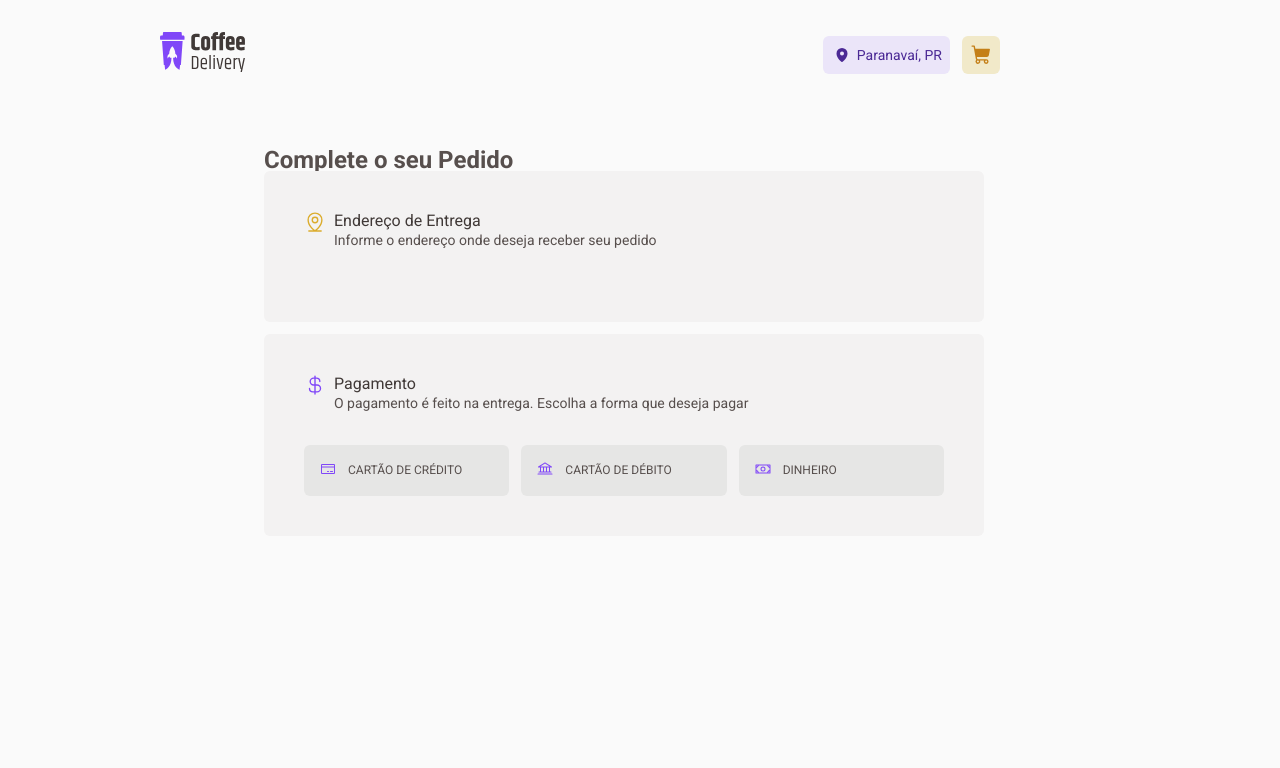
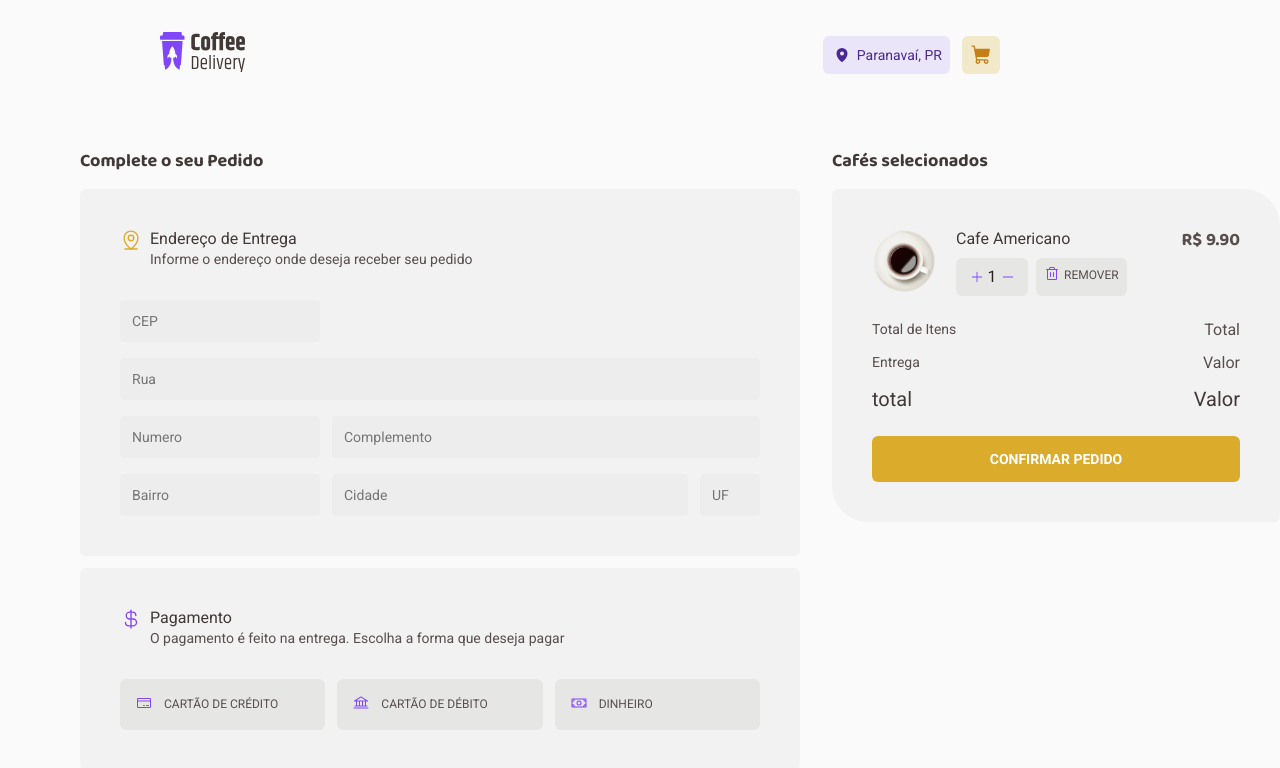
Before and after one commit to Glendson/coffee-delivery, a React (Vite) app: page /checkout in a window 1280 px wide. Shown: the top 768 px of the page. Built offline with nearby package versions, Linux system fonts and the light colour scheme.

Commit message:
feat: finished all styles on CheckOut page and make a new component

```diff
--- /dev/null
+++ b/src/pages/Checkout/CoffeeCardItem/Index.tsx
@@ -0,0 +1,51 @@
+import { QuantitySelector } from "../../../components/QuantitySelector";
+import { Coffee } from "../../Home/components/CoffeeCard";
+import {
+  CoffeeActions,
+  CoffeeContent,
+  CoffeeImage,
+  CoffeeInfo,
+  CoffeePrice,
+  CoffeeRemoveButton,
+  CoffeeTitle,
+  Container,
+} from "./styles";
+import { Trash } from "@phosphor-icons/react";
+
+interface CardProps {
+  coffee?: Coffee;
+}
+
+export function CoffeeCardItem({ coffee }: CardProps) {
+  const coffeeQuantity = 1;
+
+  function handleIncreaseQuantity() {}
+  function handleDecreaseQuantity() {}
+
+  return (
+    <Container>
+      <CoffeeInfo>
+        <CoffeeImage src="public/assets/coffees/americano.png" alt="" />
+
+        <CoffeeContent>
+          <CoffeeTitle>Cafe Americano</CoffeeTitle>
+
+          <CoffeeActions>
+            <QuantitySelector
+              quantity={coffeeQuantity}
+              declementQuantity={handleDecreaseQuantity}
+              inclementQuantity={handleIncreaseQuantity}
+            />
+
+            <CoffeeRemoveButton>
+              <Trash />
+              <span>Remover</span>
+            </CoffeeRemoveButton>
+          </CoffeeActions>
+        </CoffeeContent>
+      </CoffeeInfo>
+
+      <CoffeePrice>R$ 9.90</CoffeePrice>
+    </Container>
+  );
+}
--- /dev/null
+++ b/src/pages/Checkout/CoffeeCardItem/styles.ts
@@ -0,0 +1,65 @@
+import styled from "styled-components";
+
+export const Container = styled.div`
+  display: flex;
+  flex: 1;
+  justify-content: space-between;
+`;
+
+export const CoffeeActions = styled.div`
+  display: flex;
+  gap: 0.5rem;
+`;
+
+export const CoffeeImage = styled.img`
+  width: 4rem;
+  height: 4rem;
+`;
+
+export const CoffeeTitle = styled.span`
+  font: ${(props) => props.theme.fonts.textM};
+  color: ${(props) => props.theme.colors["base-subtitle"]};
+`;
+
+export const CoffeeInfo = styled.div`
+  display: flex;
+  gap: 1.25rem;
+`;
+
+export const CoffeeContent = styled.div`
+  display: flex;
+  flex-direction: column;
+  gap: 0.5rem;
+`;
+
+export const CoffeeRemoveButton = styled.button`
+  display: flex;
+  justify-content: center;
+  border: 0;
+  border-radius: 6px;
+  gap: 0.25rem;
+  padding: 0.5rem;
+
+  background: ${(props) => props.theme.colors["base-button"]};
+
+  > span {
+    text-transform: uppercase;
+    align-items: center;
+    font: ${(props) => props.theme.fonts.buttonM};
+    color: ${(props) => props.theme.colors["base-text"]};
+  }
+
+  > svg {
+    width: 1rem;
+    height: 1rem;
+    color: ${(props) => props.theme.colors.purple};
+  }
+`;
+
+export const CoffeePrice = styled.aside`
+  display: flex;
+  text-align:;
+
+  font: ${(props) => props.theme.fonts.titleXS};
+  color: ${(props) => props.theme.colors["base-text"]};
+`;
--- a/src/pages/Checkout/index.tsx
+++ b/src/pages/Checkout/index.tsx
@@ -11,12 +11,24 @@ import {
   AddressHeader,
   CheckoutContainer,
   OrderCompleteContainer,
-  OrderSelectContainer,
+  OrderCartContainer,
   PaymentContainer,
   PaymentMethods,
   PaymentButton,
   PaymentHeader,
+  AddressCepInput,
+  AddressInput,
+  AddressLineGroup,
+  AddressUFInput,
+  OrderItemContainer,
+  Divider,
+  CartTotalContainer,
+  TotalItens,
+  DeliveryPrice,
+  CartTotal,
+  CheckOutButton,
 } from "./styles";
+import { CoffeeCardItem } from "./CoffeeCardItem/Index";
 
 export function Checkout() {
   return (
@@ -34,11 +46,43 @@ export function Checkout() {
                 <p>Informe o endereço onde deseja receber seu pedido</p>
               </div>
             </AddressHeader>
-            <AddressFormContainer></AddressFormContainer>
+            <AddressFormContainer>
+              <AddressCepInput
+                id="cep"
+                type="number"
+                name="cep"
+                placeholder="CEP"
+              />
+
+              <AddressLineGroup>
+                <AddressInput id="rua" name="rua" placeholder="Rua" />
+              </AddressLineGroup>
+              <AddressLineGroup>
+                <AddressCepInput
+                  id="numero"
+                  type="number"
+                  name="numero"
+                  placeholder="Numero"
+                />
+                <AddressInput
+                  id="complemento"
+                  name="complemento"
+                  placeholder="Complemento"
+                />
+              </AddressLineGroup>
+              <AddressLineGroup>
+                <AddressCepInput
+                  id="bairro"
+                  name="bairro"
+                  placeholder="Bairro"
+                />
+                <AddressInput id="Cidade" name="cidade" placeholder="Cidade" />
+                <AddressUFInput id="UF" name="UF" maxLength={2} placeholder="UF" />
+              </AddressLineGroup>
+            </AddressFormContainer>
           </AddressContainer>
           <PaymentContainer>
             <PaymentHeader>
-
               <CurrencyDollar />
 
               <div>
@@ -68,7 +112,32 @@ export function Checkout() {
           </PaymentContainer>
         </form>
       </OrderCompleteContainer>
-      <OrderSelectContainer></OrderSelectContainer>
+
+      <OrderCartContainer>
+        <h2>Cafés selecionados</h2>
+
+        <OrderItemContainer>
+          <CoffeeCardItem />
+
+        <CartTotalContainer>
+          <TotalItens>
+            <span>Total de Itens</span>
+            <p>Total</p>
+          </TotalItens>
+          <DeliveryPrice>
+            <span>Entrega</span>
+            <p>Valor</p>
+          </DeliveryPrice>
+          <CartTotal>
+            <span>total</span>
+            <p>Valor</p>
+          </CartTotal>
+        </CartTotalContainer>
+        <CheckOutButton>
+          Confirmar Pedido
+        </CheckOutButton>
+        </OrderItemContainer>
+      </OrderCartContainer>
     </CheckoutContainer>
   );
 }
--- a/src/pages/Checkout/styles.ts
+++ b/src/pages/Checkout/styles.ts
@@ -6,6 +6,11 @@ export const CheckoutContainer = styled.div`
   padding: 40px 20px;
   margin: 0 auto;
   gap: 32px;
+
+  h2 {
+    font: ${(props) => props.theme.fonts.titleXS};
+    color: ${(props) => props.theme.colors["base-subtitle"]};
+  }
 `;
 
 const container = styled.div`
@@ -26,6 +31,10 @@ export const OrderCompleteContainer = styled.div`
   display: flex;
   flex-direction: column;
   gap: 1;
+
+  h2 {
+    margin-bottom: 1rem;
+  }
 `;
 
 export const AddressContainer = styled(container)``;
@@ -53,7 +62,12 @@ export const AddressHeader = styled(BaseHeader)`
   }
 `;
 
-export const AddressFormContainer = styled.div``;
+export const AddressFormContainer = styled.div`
+  display: flex;
+  flex-direction: column;
+
+  gap: 1rem;
+`;
 
 const BaseAddressInput = styled.input`
   height: 2.625rem;
@@ -63,10 +77,23 @@ const BaseAddressInput = styled.input`
   font: ${(props) => props.theme.fonts.textS};
   color: ${(props) => props.theme.colors["base-label"]};
   background: ${(props) => props.theme.colors["base-input"]};
+
+  &::-webkit-calendar-picker-indicator {
+    display: none;
+  }
+
+  &::-webkit-inner-spin-button {
+    display: none;
+  }
 `;
 
 export const AddressCepInput = styled(BaseAddressInput)`
   width: 12.5rem;
+`;
+
+export const AddressUFInput = styled(BaseAddressInput)`
+  width: 3.75rem;
+  text-transform: uppercase;
 `;
 
 export const AddressInput = styled(BaseAddressInput)`
@@ -125,4 +152,99 @@ export const PaymentButton = styled.button`
   }
 `;
 
-export const OrderSelectContainer = styled.div``;
+export const OrderCartContainer = styled.div`
+  display: flex;
+  flex-direction: column;
+  gap: 1rem;
+`;
+
+export const OrderItemContainer = styled.div`
+  display: flex;
+  flex-direction: column;
+  gap: 1.5rem;
+  width: 100%;
+  min-width: 448px;
+  padding: 2.5rem;
+  border-radius: 6px 36px;
+
+  background: ${(props) => props.theme.colors["base-card"]};
+`;
+
+export const Divider = styled.div`
+  display: block;
+
+  width: 100%;
+  height: 1px;
+  margin-top: 24px;
+
+  background: ${(props) => props.theme.colors["base-button"]};
+`;
+
+const TotalContainer = styled.div`
+  display: flex;
+  justify-content: space-between;
+`;
+
+export const CartTotalContainer = styled.div`
+  display: flex;
+  flex-direction: column;
+  justify-content: space-between;
+
+  gap: 0.75rem;
+`;
+
+export const TotalItens = styled(TotalContainer)`
+  > span {
+    font: ${(props) => props.theme.fonts.textS};
+    color: ${(props) => props.theme.colors["base-text"]};
+  }
+  > p {
+    font: ${(props) => props.theme.fonts.textM};
+    color: ${(props) => props.theme.colors["base-text"]};
+  }
+`;
+export const DeliveryPrice = styled(TotalContainer)`
+  > span {
+    font: ${(props) => props.theme.fonts.textS};
+    color: ${(props) => props.theme.colors["base-text"]};
+  }
+  > p {
+    font: ${(props) => props.theme.fonts.textM};
+    color: ${(props) => props.theme.colors["base-text"]};
+  }
+`;
+export const CartTotal = styled(TotalContainer)`
+  > span {
+    font: ${(props) => props.theme.fonts.textL};
+    color: ${(props) => props.theme.colors["base-subtitle"]};
+  }
+  > p {
+    font: ${(props) => props.theme.fonts.textL};
+    color: ${(props) => props.theme.colors["base-subtitle"]};
+  }
+`;
+
+export const CheckOutButton = styled.button`
+  display: flex;
+  align-items: center;
+  justify-content: center;
+
+  border: 0;
+  border-radius: 6px;
+
+  gap: 0.25rem;
+
+  padding: 12px 8px;
+
+  text-transform: uppercase;
+
+  font: ${(props) => props.theme.fonts.buttonG};
+  color: ${(props) => props.theme.colors.white};
+  background: ${(props) => props.theme.colors.yellow};
+
+  &:hover {
+    background: ${(props) => props.theme.colors["yellow-dark"]};
+  }
+
+  transition: all 0.3s;
+`;
```
